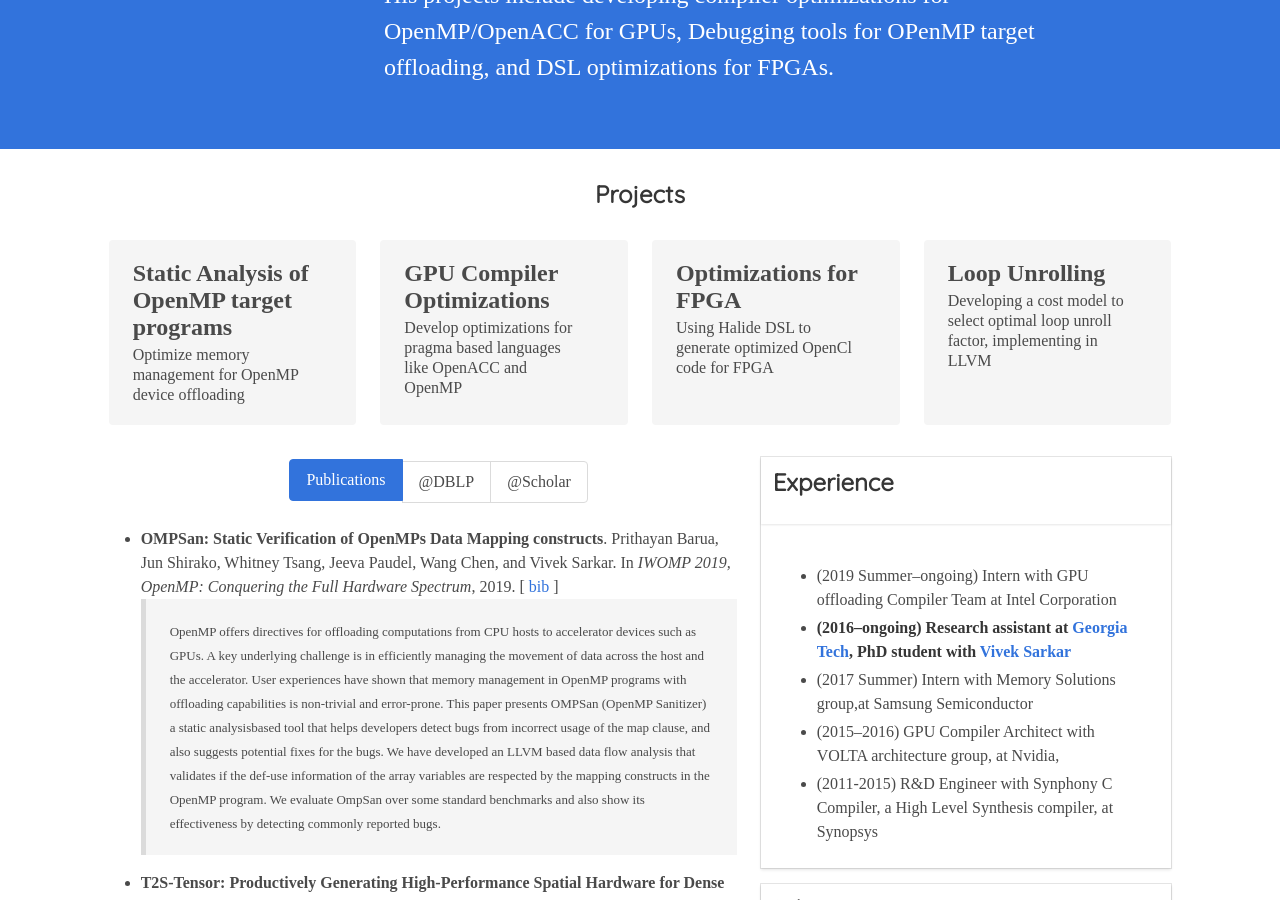
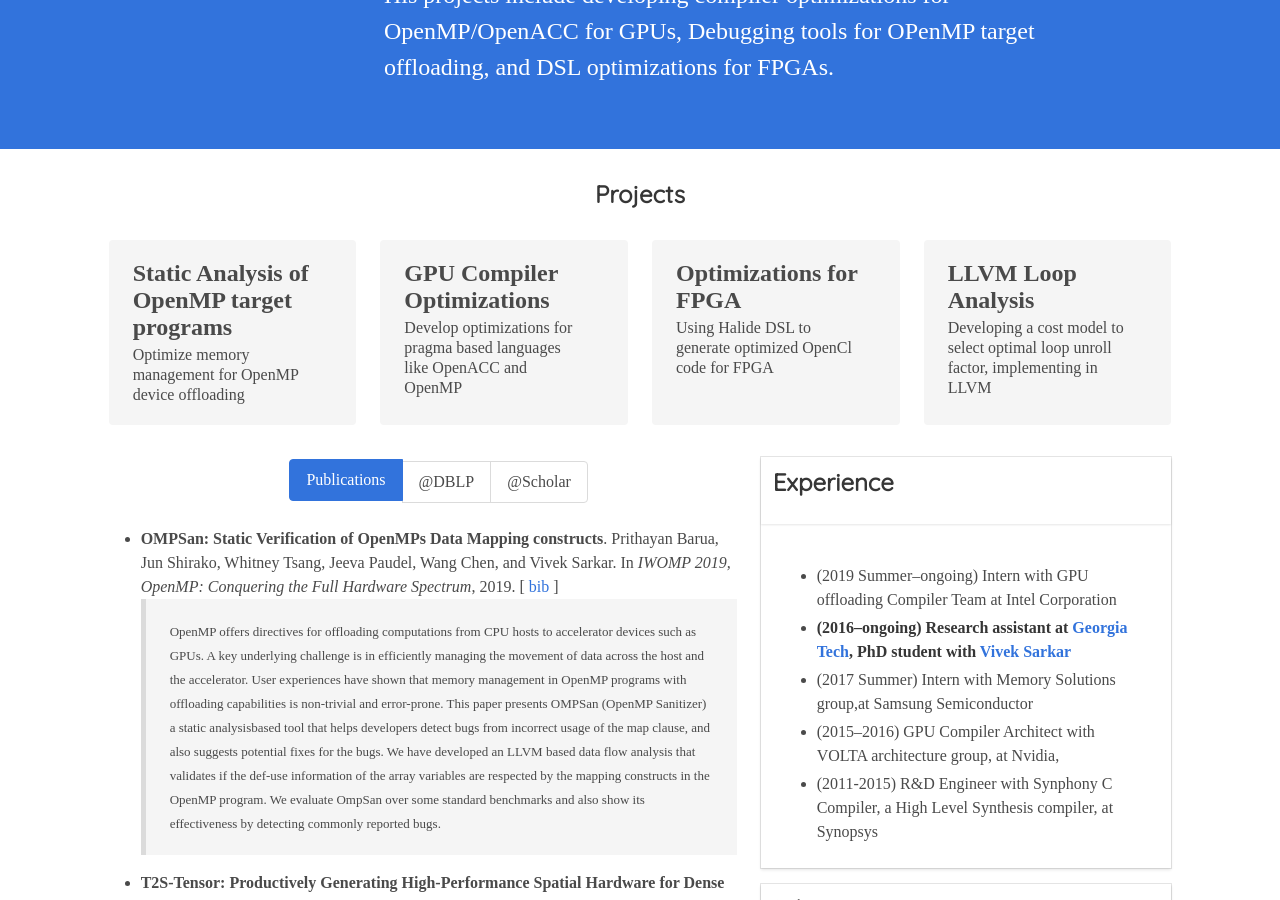
Before and after one commit to prithayan/prithayan.github.io, a Jekyll site: the page built from index.html, in a window 1280 px wide and 900 px high, scrolled down 315 px. Built offline with Jekyll 4.4.1, drawn with Linux system fonts in a browser that asks for light colours; nearby versions of some CDN libraries; some web fonts are replaced.

Commit message:
Update index.html

```diff
--- a/index.html
+++ b/index.html
@@ -89,7 +89,7 @@
           </div>
           <div class="tile is-parent">
             <div href="#" class="tile is-child notification">
-              <p class="title"> Loop Unrolling </p>
+              <p class="title"> LLVM Loop Analysis </p>
               <p class="subtitle"> Developing a cost model to select optimal loop unroll factor,
               implementing in LLVM </p>
             </div>
```
